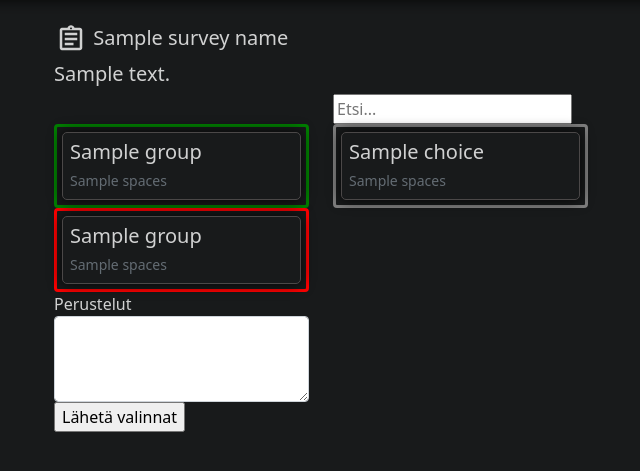
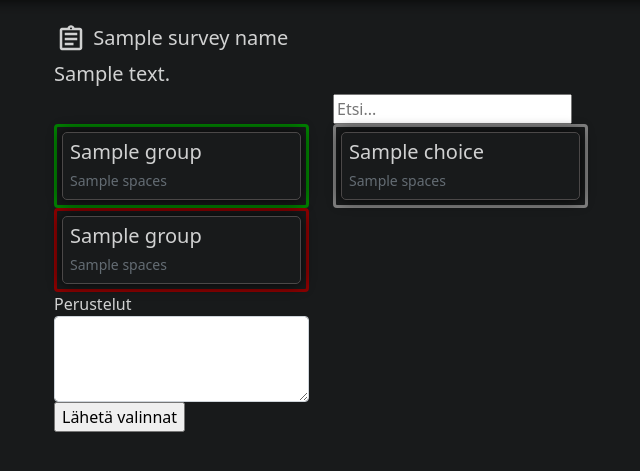
Before and after one commit to piryopt/pienryhmien-optimointi, a Flask app: template src/templates/survey.html in a window 1280 px wide. Shown: the part 57-528 px from the top of the page, without its empty margins (40-680 px from the left). Run offline with Flask 3, Linux system fonts and the light colour scheme; the template is opened without the code that fills it: most values are stand-ins (such as "Sample title", 1, 10 or a date in 2020); some libraries are stand-ins or nearby versions.

Commit message:
Made red box a bit darker

```diff
--- a/src/templates/survey.html
+++ b/src/templates/survey.html
@@ -46,7 +46,7 @@
                     </li>
                     {% endfor %}
                 </ul>
-                <ul id="sortable-bad" class="list-group" style="border-style: solid; min-height: 80px; border-color: red; padding-right: 10px;">
+                <ul id="sortable-bad" class="list-group" style="border-style: solid; min-height: 80px; border-color: darkred; padding-right: 10px;">
                     {% for group in bad_survey_choices %}
                     <li class="list-group-item list-group-item-action flex-column align-items-start" aria-current="true" id="{{ group[0] }}">
                         <div class="d-flex w-100 justify-content-between">
```
